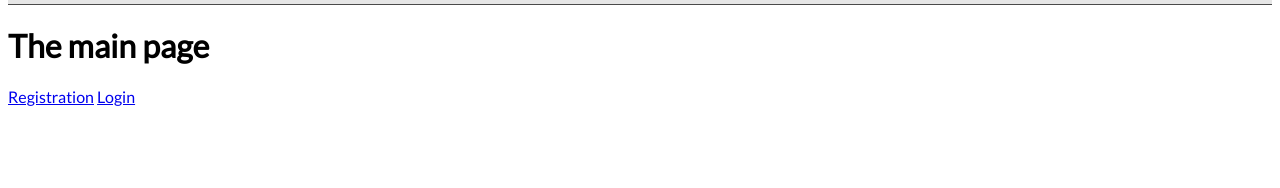
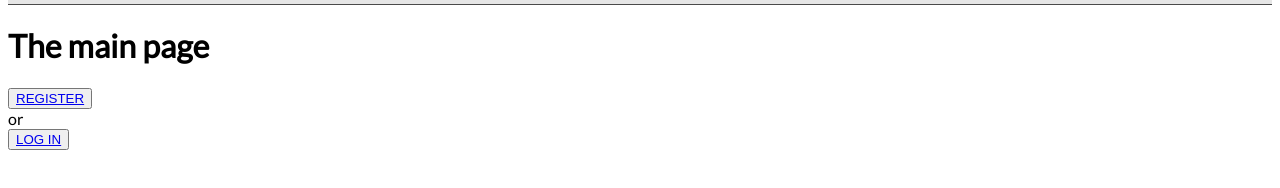
Before and after one commit to green-fox-academy/epam-2-project, a website: page public/index.html in a window 1280 px wide. Shown: the part 84-272 px from the top of the page. Drawn offline with nearby package versions, Linux system fonts and the light colour scheme; files that its build step writes are made by us from their sources.

Commit message:
adds two buttons

```diff
--- a/public/templates/partial-main.html
+++ b/public/templates/partial-main.html
@@ -1,5 +1,8 @@
 
 <h1>The main page</h1>
 
-     <a ui-sref="registration">Registration</a>
-     <a ui-sref="login">Login</a>
+<div class="buttons">
+  <button class="registerButton"><a ui-sref="registration"> REGISTER </a></button>
+  <div class="middlebox">or</div>
+  <button class="loginButton"><a ui-sref="login"> LOG IN </a></button>
+</div>
```
